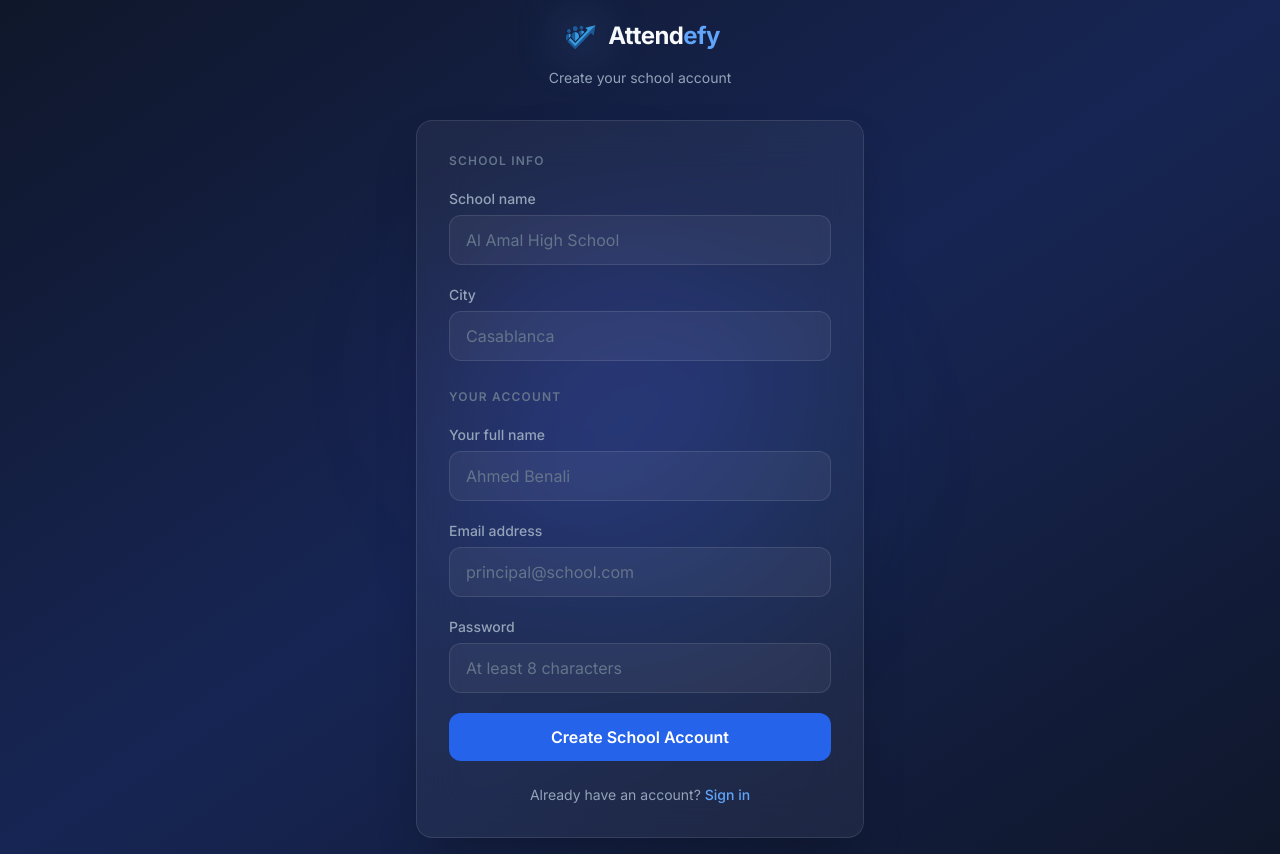
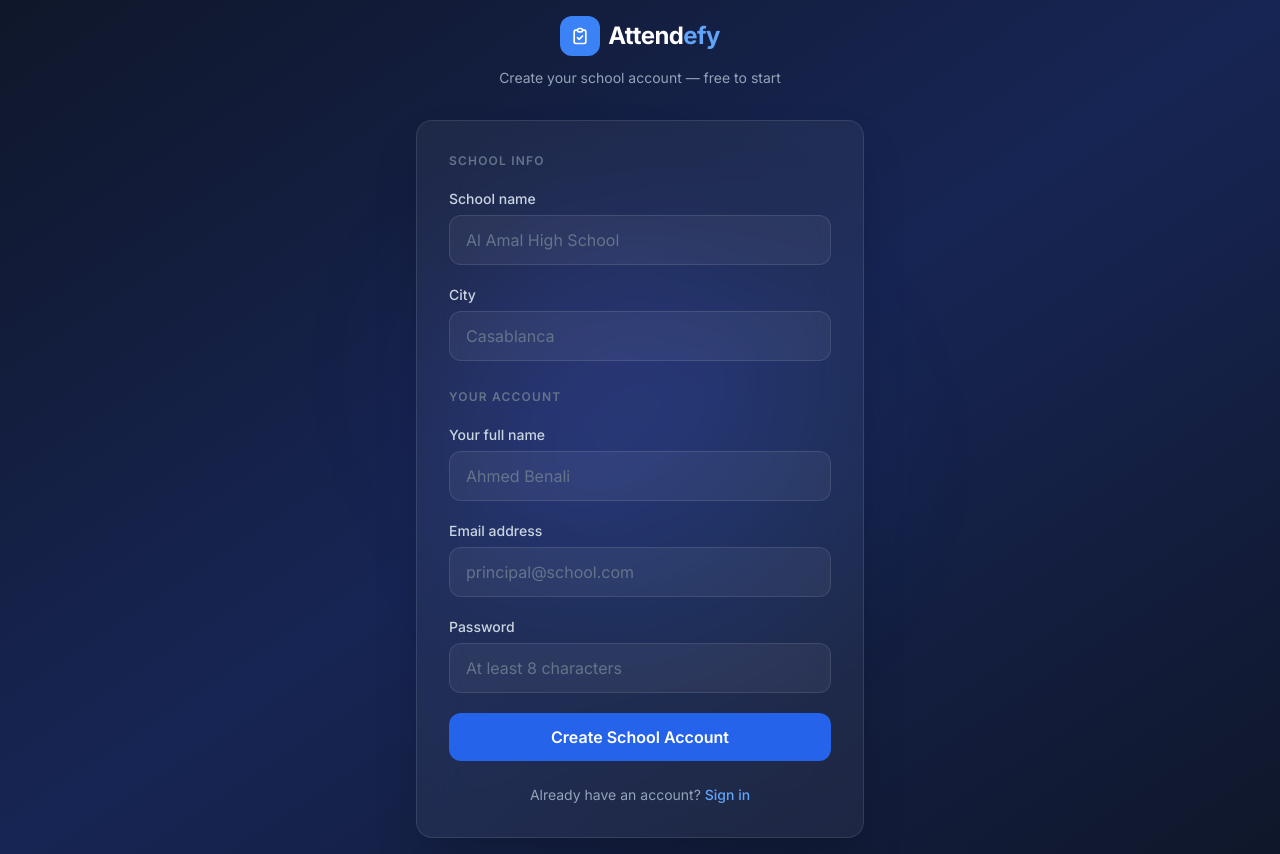
Before and after one commit to helpabsences-hue/Ges-absences, a Next.js app: page /auth/register in a window 1280 px wide. Built offline with nearby package versions, Linux system fonts and the light colour scheme.

Commit message:
Fix Reset Password

```diff
--- a/app/auth/forgot-password/page.tsx
+++ b/app/auth/forgot-password/page.tsx
@@ -4,13 +4,12 @@ export const dynamic = 'force-dynamic'
 import { useState, Suspense } from 'react'
 import Link from 'next/link'
 import { createAuthClient } from '@/lib/supabase/auth-client'
-import { LogoIcon } from '@/components/shared/LogoIcon'
 
 function ForgotPasswordContent() {
-  const [email, setEmail] = useState('')
+  const [email,   setEmail]   = useState('')
   const [loading, setLoading] = useState(false)
-  const [sent, setSent] = useState(false)
-  const [err, setErr] = useState('')
+  const [sent,    setSent]    = useState(false)
+  const [err,     setErr]     = useState('')
 
   const send = async (e: React.FormEvent) => {
     e.preventDefault()
@@ -29,16 +28,19 @@ function ForgotPasswordContent() {
   if (sent) return (
     <div className="min-h-screen bg-gradient-to-br from-slate-900 via-blue-950 to-slate-900 flex items-center justify-center p-4">
       <div className="w-full max-w-md text-center space-y-5">
-        <div className={`inline-flex items-center gap-2 mb-3`}>
-          <LogoIcon className="w-10 h-10" />
-          <span className="text-2xl font-bold text-slate-50 tracking-tight">
-            Attend<span className="text-blue-400">efy</span>
-          </span>
+        <div className="inline-flex items-center gap-2">
+          <div className="w-10 h-10 bg-blue-600 rounded-xl flex items-center justify-center">
+            <svg className="w-5 h-5 text-white" fill="none" stroke="currentColor" viewBox="0 0 24 24">
+              <path strokeLinecap="round" strokeLinejoin="round" strokeWidth={2}
+                d="M9 5H7a2 2 0 00-2 2v12a2 2 0 002 2h10a2 2 0 002-2V7a2 2 0 00-2-2h-2M9 5a2 2 0 002 2h2a2 2 0 002-2M9 5a2 2 0 012-2h2a2 2 0 012 2m-6 9l2 2 4-4"/>
+            </svg>
+          </div>
+          <span className="text-2xl font-bold text-white">Attend<span className="text-blue-400">efy</span></span>
         </div>
         <div className="bg-white/5 border border-white/10 rounded-2xl p-8">
           <div className="w-16 h-16 bg-green-500/20 rounded-full flex items-center justify-center mx-auto mb-4">
             <svg className="w-8 h-8 text-green-400" fill="none" stroke="currentColor" viewBox="0 0 24 24">
-              <path strokeLinecap="round" strokeLinejoin="round" strokeWidth={2} d="M5 13l4 4L19 7" />
+              <path strokeLinecap="round" strokeLinejoin="round" strokeWidth={2} d="M5 13l4 4L19 7"/>
             </svg>
           </div>
           <p className="text-white font-semibold text-lg">Email envoyé !</p>
@@ -60,10 +62,10 @@ function ForgotPasswordContent() {
             <div className="w-10 h-10 bg-blue-600 rounded-xl flex items-center justify-center">
               <svg className="w-5 h-5 text-white" fill="none" stroke="currentColor" viewBox="0 0 24 24">
                 <path strokeLinecap="round" strokeLinejoin="round" strokeWidth={2}
-                  d="M9 5H7a2 2 0 00-2 2v12a2 2 0 002 2h10a2 2 0 002-2V7a2 2 0 00-2-2h-2M9 5a2 2 0 002 2h2a2 2 0 002-2M9 5a2 2 0 012-2h2a2 2 0 012 2m-6 9l2 2 4-4" />
+                  d="M9 5H7a2 2 0 00-2 2v12a2 2 0 002 2h10a2 2 0 002-2V7a2 2 0 00-2-2h-2M9 5a2 2 0 002 2h2a2 2 0 002-2M9 5a2 2 0 012-2h2a2 2 0 012 2m-6 9l2 2 4-4"/>
               </svg>
             </div>
-            <span className="text-2xl font-bold text-white">Attend<span className="text-blue-400">ify</span></span>
+            <span className="text-2xl font-bold text-white">Attend<span className="text-blue-400">efy</span></span>
           </div>
           <p className="text-slate-400 text-sm">Mot de passe oublié</p>
         </div>
@@ -73,7 +75,7 @@ function ForgotPasswordContent() {
               <label className="block text-sm font-medium text-slate-300 mb-1.5">Adresse email</label>
               <input type="email" value={email} onChange={e => { setEmail(e.target.value); setErr('') }}
                 placeholder="vous@ecole.com" autoComplete="email"
-                className="w-full bg-white/5 border border-white/10 rounded-xl px-4 py-3 text-white placeholder-slate-500 focus:outline-none focus:ring-2 focus:ring-blue-500" />
+                className="w-full bg-white/5 border border-white/10 rounded-xl px-4 py-3 text-white placeholder-slate-500 focus:outline-none focus:ring-2 focus:ring-blue-500"/>
             </div>
             {err && <p className="text-red-400 text-sm">{err}</p>}
             <button type="submit" disabled={loading}
--- a/app/auth/login/page.tsx
+++ b/app/auth/login/page.tsx
@@ -109,7 +109,7 @@ export default function LoginPage() {
 
             {/* Email */}
             <div>
-              <label className="block text-sm font-medium text-slate-600 mb-1.5">
+              <label className="block text-sm font-medium text-slate-300 mb-1.5">
                 {ui.emailLabel}
               </label>
               <input
@@ -124,7 +124,7 @@ export default function LoginPage() {
 
             {/* Password */}
             <div>
-              <label className="block text-sm font-medium text-slate-600  mb-1.5">
+              <label className="block text-sm font-medium text-slate-300 mb-1.5">
                 {ui.passwordLabel}
               </label>
               <div className="relative">
--- a/app/auth/register/page.tsx
+++ b/app/auth/register/page.tsx
@@ -7,7 +7,6 @@ import { useState } from 'react'
 import { useRouter } from 'next/navigation'
 import Link from 'next/link'
 import type { RegisterPayload } from '@/types'
-import { LogoIcon } from '@/components/shared/LogoIcon'
 
 const INITIAL: RegisterPayload = {
   schoolName: '',
@@ -57,9 +56,14 @@ export default function RegisterPage() {
     return (
       <div className="min-h-screen bg-gradient-to-br from-slate-900 via-blue-950 to-slate-900 flex items-center justify-center p-4">
         <div className="relative w-full max-w-md text-center">
-         <div className={`inline-flex items-center gap-2 mb-3`}>
-            <LogoIcon className="w-10 h-10" />
-            <span className="text-2xl font-bold text-slate-50 tracking-tight">
+          <div className="inline-flex items-center gap-2 mb-8">
+            <div className="w-10 h-10 bg-blue-500 rounded-xl flex items-center justify-center">
+              <svg className="w-5 h-5 text-white" fill="none" stroke="currentColor" viewBox="0 0 24 24">
+                <path strokeLinecap="round" strokeLinejoin="round" strokeWidth={2}
+                  d="M9 5H7a2 2 0 00-2 2v12a2 2 0 002 2h10a2 2 0 002-2V7a2 2 0 00-2-2h-2M9 5a2 2 0 002 2h2a2 2 0 002-2M9 5a2 2 0 012-2h2a2 2 0 012 2m-6 9l2 2 4-4" />
+              </svg>
+            </div>
+            <span className="text-2xl font-bold text-white tracking-tight">
               Attend<span className="text-blue-400">efy</span>
             </span>
           </div>
@@ -102,13 +106,18 @@ export default function RegisterPage() {
       <div className="relative w-full max-w-md">
         {/* Logo */}
         <div className="text-center mb-8">
-          <div className={`inline-flex items-center gap-2 mb-3`}>
-            <LogoIcon className="w-10 h-10" />
-            <span className="text-2xl font-bold text-slate-50 tracking-tight">
+          <div className="inline-flex items-center gap-2 mb-3">
+            <div className="w-10 h-10 bg-blue-500 rounded-xl flex items-center justify-center">
+              <svg className="w-5 h-5 text-white" fill="none" stroke="currentColor" viewBox="0 0 24 24">
+                <path strokeLinecap="round" strokeLinejoin="round" strokeWidth={2}
+                  d="M9 5H7a2 2 0 00-2 2v12a2 2 0 002 2h10a2 2 0 002-2V7a2 2 0 00-2-2h-2M9 5a2 2 0 002 2h2a2 2 0 002-2M9 5a2 2 0 012-2h2a2 2 0 012 2m-6 9l2 2 4-4" />
+              </svg>
+            </div>
+            <span className="text-2xl font-bold text-white tracking-tight">
               Attend<span className="text-blue-400">efy</span>
             </span>
           </div>
-          <p className="text-slate-400 text-sm">Create your school account </p>
+          <p className="text-slate-400 text-sm">Create your school account — free to start</p>
         </div>
 
         {/* Card */}
@@ -122,7 +131,7 @@ export default function RegisterPage() {
 
             {/* School name */}
             <div>
-              <label className="block text-sm font-medium text-slate-400 mb-1.5">
+              <label className="block text-sm font-medium text-slate-300 mb-1.5">
                 School name
               </label>
               <input
@@ -137,7 +146,7 @@ export default function RegisterPage() {
 
             {/* City */}
             <div>
-              <label className="block text-sm font-medium text-slate-400 mb-1.5">
+              <label className="block text-sm font-medium text-slate-300 mb-1.5">
                 City
               </label>
               <input
@@ -157,7 +166,7 @@ export default function RegisterPage() {
 
             {/* Owner name */}
             <div>
-              <label className="block text-sm font-medium text-slate-400 mb-1.5">
+              <label className="block text-sm font-medium text-slate-300 mb-1.5">
                 Your full name
               </label>
               <input
@@ -172,7 +181,7 @@ export default function RegisterPage() {
 
             {/* Email */}
             <div>
-              <label className="block text-sm font-medium text-slate-400 mb-1.5">
+              <label className="block text-sm font-medium text-slate-300 mb-1.5">
                 Email address
               </label>
               <input
@@ -188,7 +197,7 @@ export default function RegisterPage() {
 
             {/* Password */}
             <div>
-              <label className="block text-sm font-medium text-slate-400 mb-1.5">
+              <label className="block text-sm font-medium text-slate-300 mb-1.5">
                 Password
               </label>
               <input
--- a/components/teacher/ScheduleCard.tsx
+++ b/components/teacher/ScheduleCard.tsx
@@ -80,7 +80,7 @@ export default function ScheduleCard({ slot, isToday, onStart, loading, isDone,
             <svg className="w-4 h-4" fill="none" stroke="currentColor" viewBox="0 0 24 24">
               <path strokeLinecap="round" strokeLinejoin="round" strokeWidth={2} d="M5 13l4 4L19 7"/>
             </svg>
-            Modifer
+            Modifier
           </button>
         ) : isResume ? (
           // Session started but not saved — show resume button
```
Also changed, not shown: app/auth/reset-password/page.tsx (+21 -19 lines).
